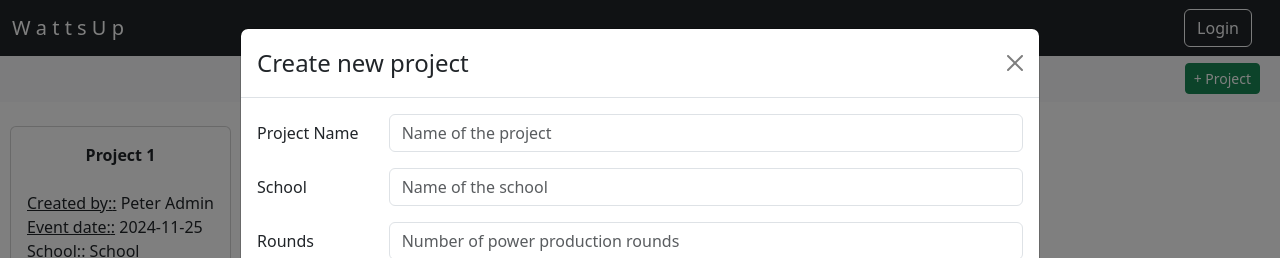
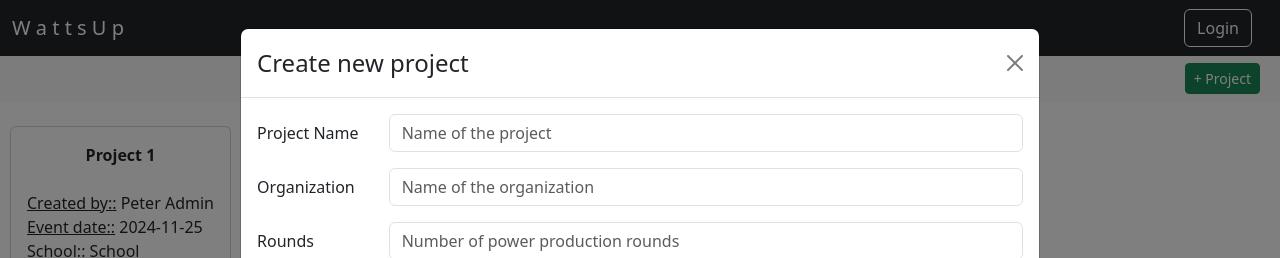
Before and after one commit to matejkrsek/uu_wattsUp_FE_test, a React (Create React App) app: page / in a window 1280 px wide. Both pictures are taken after typing "Sample", "Sample" into the empty fields and a click on the button "Create new project". Shown: the top 258 px of the page. Built offline with nearby package versions, Linux system fonts and the light colour scheme.

Commit message:
oprava school na organization podla uubook

```diff
--- a/src/bricks/CreateProject.jsx
+++ b/src/bricks/CreateProject.jsx
@@ -1,7 +1,7 @@
   import React, { useState } from "react";
   import { Button, Modal, Form, Row, Col } from "react-bootstrap";
   import { useProject } from "../ProjectProvider";
-import { useForm } from "react-hook-form";
+  import { useForm } from "react-hook-form";
 
   const CreateProject = () => {
 
@@ -12,7 +12,7 @@ import { useForm } from "react-hook-form";
       id: "",
       name: "",
       date: "2032-41-5", // FIX ME
-      school: "",
+      organization: "",
       description: "",
       createdBy: "",
       student: "",
@@ -81,19 +81,19 @@ import { useForm } from "react-hook-form";
                 </Col>
               </Form.Group>
 
-              {/* School */}
+              {/* organization */}
               <Form.Group as={Row} className="mb-3">
-                <Form.Label column sm="2">School</Form.Label>
+                <Form.Label column sm="2">Organization</Form.Label>
                 <Col sm="10">
                   <Form.Control
-                  {...register("school")}
+                  {...register("organization")}
                     required
                     type="text"
-                    placeholder="Name of the school"
-                    value={formData.school}
+                    placeholder="Name of the organization"
+                    value={formData.organization}
                     minLength={3}
                     maxLength={50}
-                    onChange={(e) => setFormData({ ...formData, school: e.target.value })}
+                    onChange={(e) => setFormData({ ...formData, organization: e.target.value })}
                   />
                 </Col>
               </Form.Group>
```
